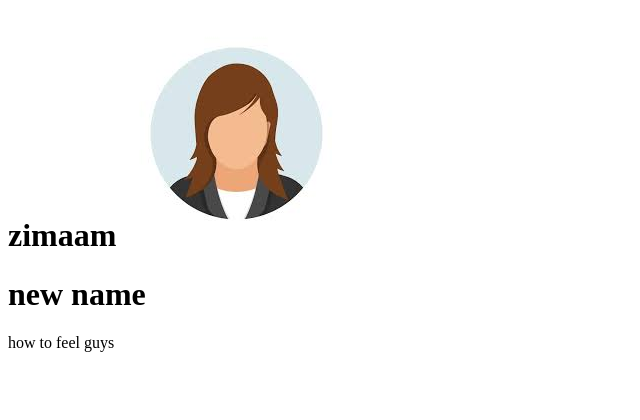
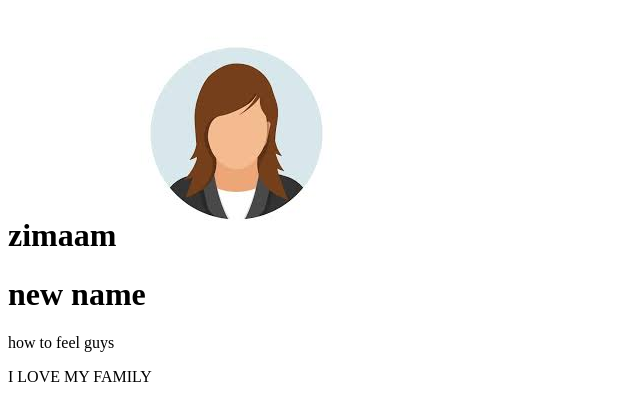
Before and after one commit to zimaam207/Desktop, a plain HTML site: page 1 cording/index.html in a window 1280 px wide. Shown: the whole page, without its empty margins (0-640 px from the left). Drawn offline with Linux system fonts and the light colour scheme; files whose address does not match are found by name.

Commit message:
ADDED PARAGRAPH

```diff
--- a/1 cording/index.html
+++ b/1 cording/index.html
@@ -11,6 +11,6 @@
 " alt="">
 <h1>new name</h1>
     <p>how to feel guys</p>
-    </h1>
+<P>I LOVE MY FAMILY</P>
 </body>
 </html>
```
